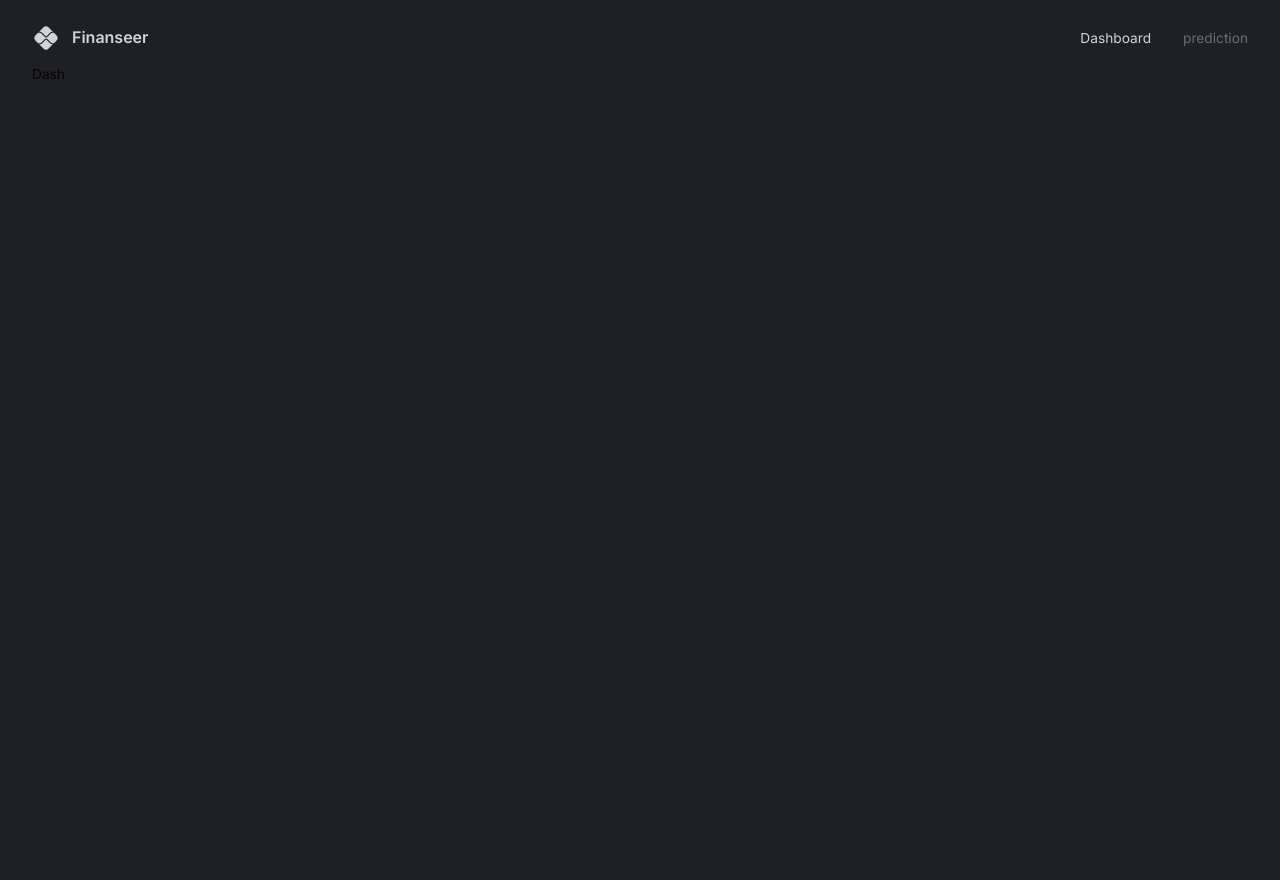
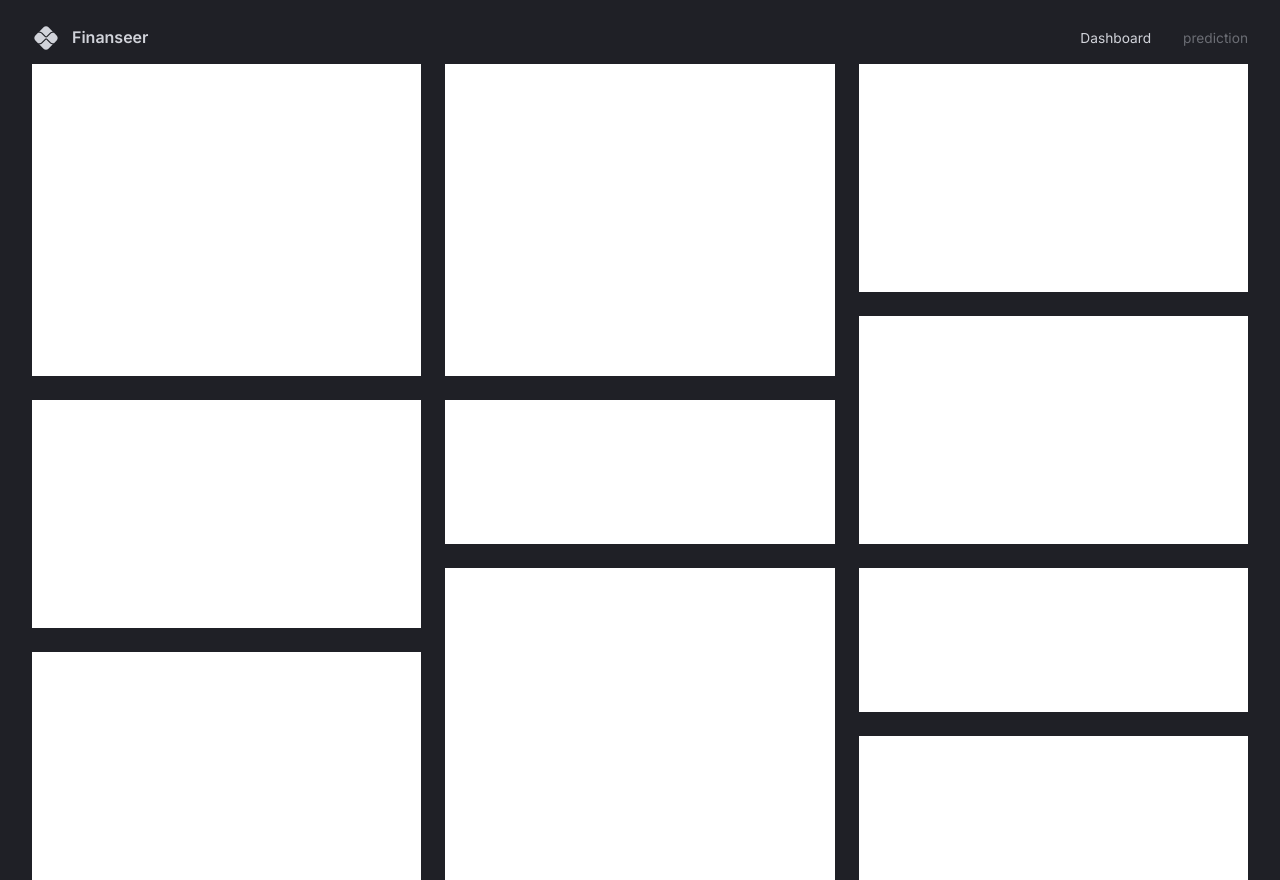
Before and after one commit to mikel-js/findash-client, a React (Vite) app: page / in a window 1280 px wide. Before the commit the page ends 800 px from the top, so only its background shows below. Built offline with nearby package versions, Linux system fonts and the light colour scheme; the HTML template or start-up script is replaced by a standard one.

Commit message:
add dashboard styles

```diff
--- a/src/App.tsx
+++ b/src/App.tsx
@@ -3,6 +3,7 @@
 import { themeSettings } from './theme';
 import { BrowserRouter, Route, Routes } from 'react-router-dom';
 import Navbar from '@/scenes/navbar';
+import Dashboard from '@/scenes/dashboard';
 
 function App() {
   const theme = useMemo(() => createTheme(themeSettings), []);
@@ -14,7 +15,7 @@
           <Box width='100%' height='100%' padding='1rem 2rem 4rem 2rem'>
             <Navbar />
             <Routes>
-              <Route path='/' element={<div>Dash</div>} />
+              <Route path='/' element={<Dashboard />} />
               <Route path='/predictions' element={<div>Predictions</div>} />
             </Routes>
           </Box>
--- /dev/null
+++ b/src/scenes/dashboard/index.tsx
@@ -0,0 +1,46 @@
+import { Box, useTheme } from '@mui/material';
+
+type Props = {};
+
+const gridTemplate = `
+  "a b c"
+  "a b c"
+  "a b c"
+  "a b f"
+  "d e f"
+  "d e f"
+  "d h i"
+  "g h i"
+  "g h j"
+  "g h j"
+`;
+
+const Dashboard = (props: Props) => {
+  const { palette } = useTheme();
+  return (
+    <Box
+      width='100%'
+      height='100%'
+      display='grid'
+      gap='1.5rem'
+      sx={{
+        gridTemplateColumns: 'repeat(3, minmax(370px, 1fr))',
+        gridTemplateRows: 'repeat(10, minmax(60px, 1fr))',
+        gridTemplateAreas: gridTemplate,
+      }}
+    >
+      <Box bgcolor='#fff' gridArea='a'></Box>
+      <Box bgcolor='#fff' gridArea='b'></Box>
+      <Box bgcolor='#fff' gridArea='c'></Box>
+      <Box bgcolor='#fff' gridArea='d'></Box>
+      <Box bgcolor='#fff' gridArea='e'></Box>
+      <Box bgcolor='#fff' gridArea='f'></Box>
+      <Box bgcolor='#fff' gridArea='g'></Box>
+      <Box bgcolor='#fff' gridArea='h'></Box>
+      <Box bgcolor='#fff' gridArea='i'></Box>
+      <Box bgcolor='#fff' gridArea='j'></Box>
+    </Box>
+  );
+};
+
+export default Dashboard;
```
